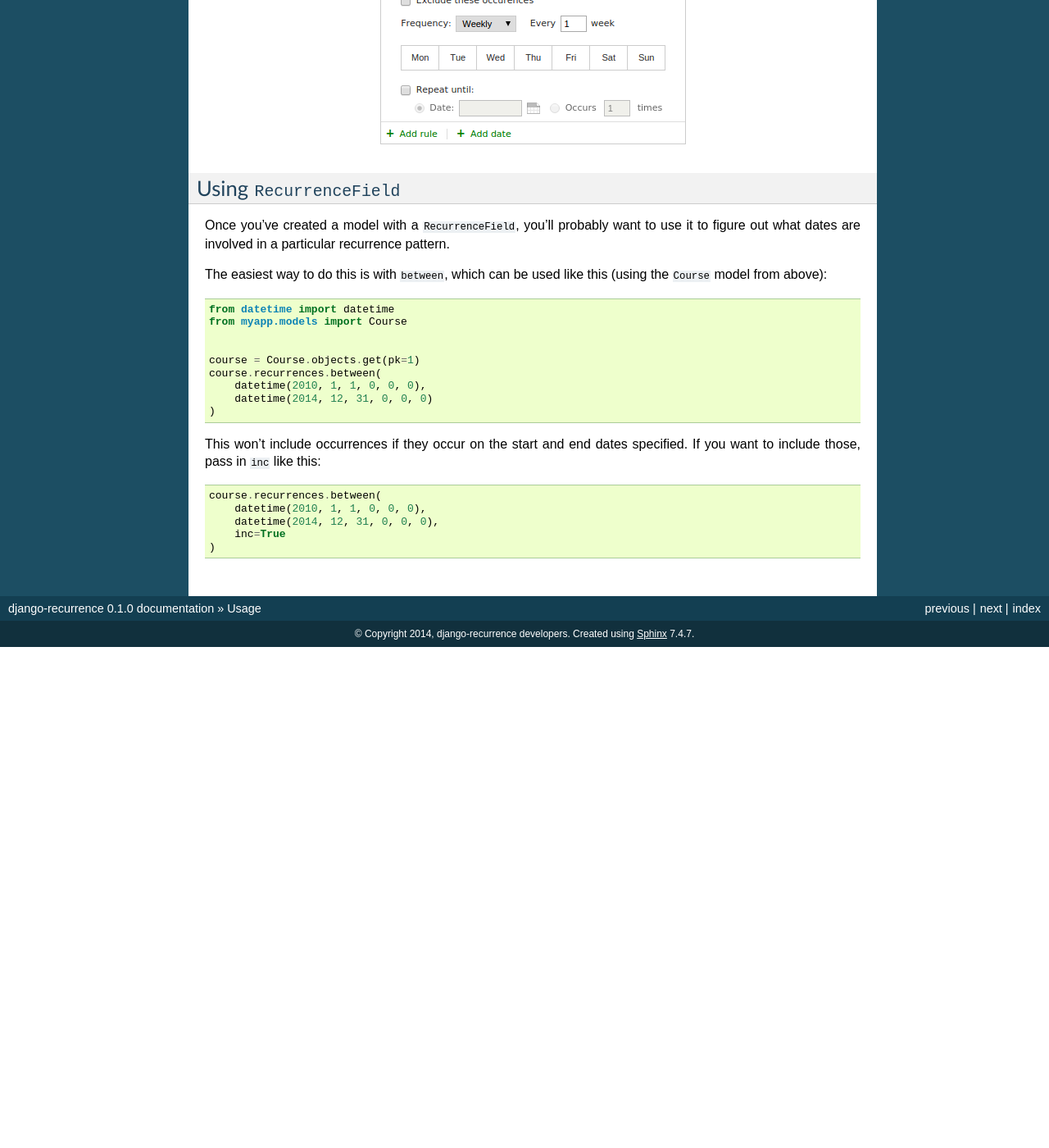
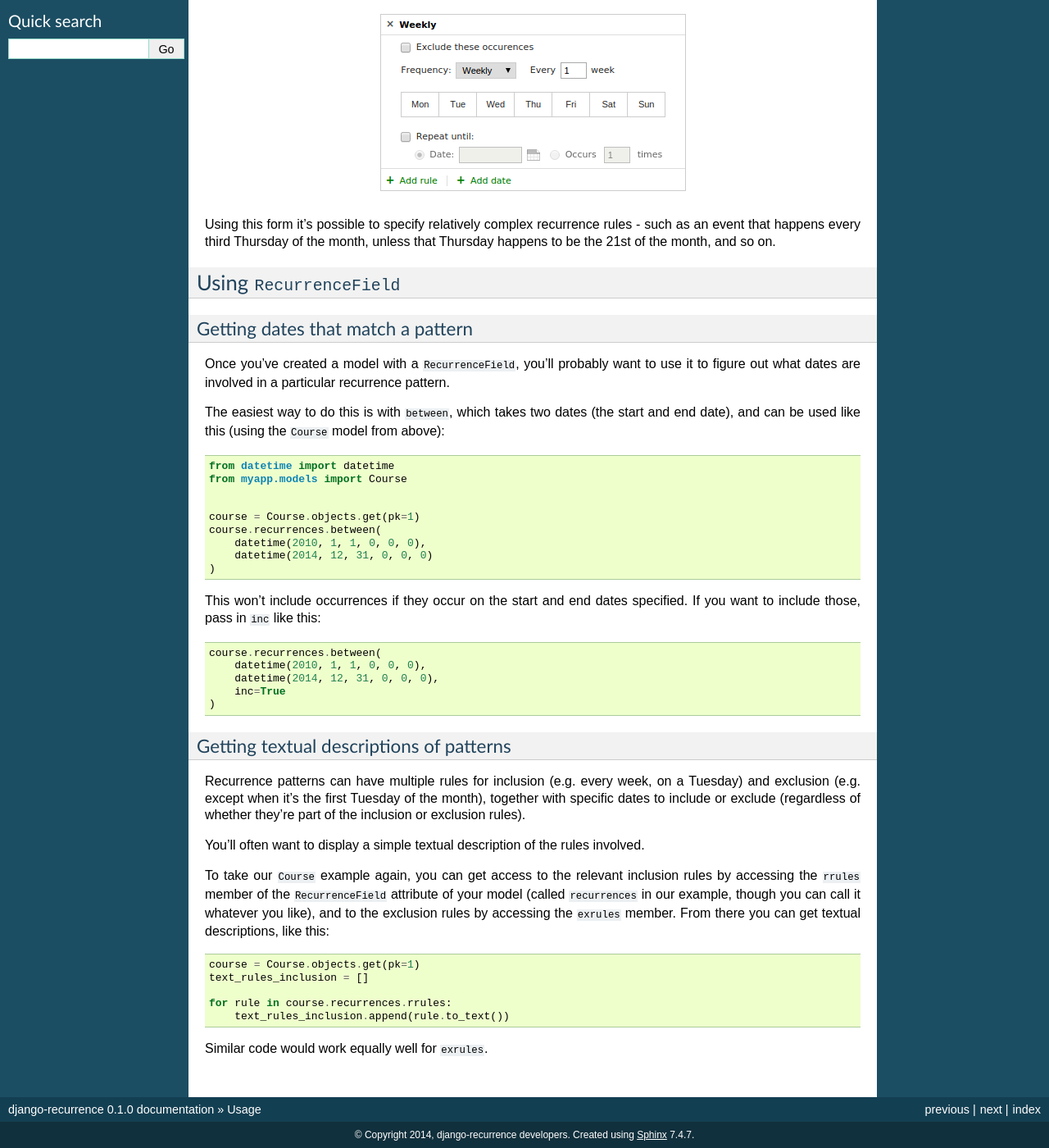
Before and after one commit to jazzband/django-recurrence, a Sphinx documentation site: the page built from docs/usage.rst, in a window 1280 px wide and 1400 px high, scrolled down 365 px. Shown: the whole window at 82% size. Built offline with Sphinx 7.4.7, drawn with Linux system fonts in a browser that asks for light colours; before the commit the page ends 1154 px from its top, so only the background shows below that; some of the changed text lies outside the part shown.

Commit message:
Adding documentation headers, and more API usage

```diff
--- a/docs/usage.rst
+++ b/docs/usage.rst
@@ -1,17 +1,21 @@
 Usage
 =====
 
-Once you've :ref:`installed django-recurrence <install>`, the most common use case
-is adding a field to a model, which can be done like this:
+Getting started
+---------------
+
+Once you've :ref:`installed django-recurrence <install>`, you'll
+generally want to start by using it in one of your models, which can
+be done like this:
 
 .. code-block:: python
+    :emphasize-lines: 5
 
     from recurrence.fields import RecurrenceField
 
     class Course(models.Model):
         title = models.CharField(max_length=200)
         recurrences = RecurrenceField()
-
 
 If you use the ``Course`` model in Django's administrative interface,
 or in any forms, it should be rendered with a pretty form field,
@@ -20,15 +24,24 @@ which makes selecting relatively complex recurrence patterns easy.
 .. figure:: _static/admin.png
    :alt: The form field for recurrence fields
 
+Using this form it's possible to specify relatively complex
+recurrence rules - such as an event that happens every third Thursday
+of the month, unless that Thursday happens to be the 21st of the
+month, and so on.
+
 Using ``RecurrenceField``
 -------------------------
+
+Getting dates that match a pattern
+^^^^^^^^^^^^^^^^^^^^^^^^^^^^^^^^^^
 
 Once you've created a model with a ``RecurrenceField``, you'll
 probably want to use it to figure out what dates are involved in a
 particular recurrence pattern.
 
-The easiest way to do this is with ``between``, which can be used
-like this (using the ``Course`` model from above):
+The easiest way to do this is with ``between``, which takes two dates
+(the start and end date), and can be used like this (using the
+``Course`` model from above):
 
 .. code-block:: python
 
@@ -53,3 +66,33 @@ this:
        datetime(2014, 12, 31, 0, 0, 0),
        inc=True
    )
+
+Getting textual descriptions of patterns
+^^^^^^^^^^^^^^^^^^^^^^^^^^^^^^^^^^^^^^^^
+
+Recurrence patterns can have multiple rules for inclusion (e.g. every
+week, on a Tuesday) and exclusion (e.g. except when it's the first
+Tuesday of the month), together with specific dates to include or
+exclude (regardless of whether they're part of the inclusion or
+exclusion rules).
+
+You'll often want to display a simple textual description of the
+rules involved.
+
+To take our ``Course`` example again, you can get access to the
+relevant inclusion rules by accessing the ``rrules`` member of the
+``RecurrenceField`` attribute of your model (called ``recurrences``
+in our example, though you can call it whatever you like), and to the
+exclusion rules by accessing the ``exrules`` member. From there you
+can get textual descriptions, like this:
+
+
+.. code-block:: python
+
+   course = Course.objects.get(pk=1)
+   text_rules_inclusion = []
+
+   for rule in course.recurrences.rrules:
+       text_rules_inclusion.append(rule.to_text())
+
+Similar code would work equally well for ``exrules``.
```
